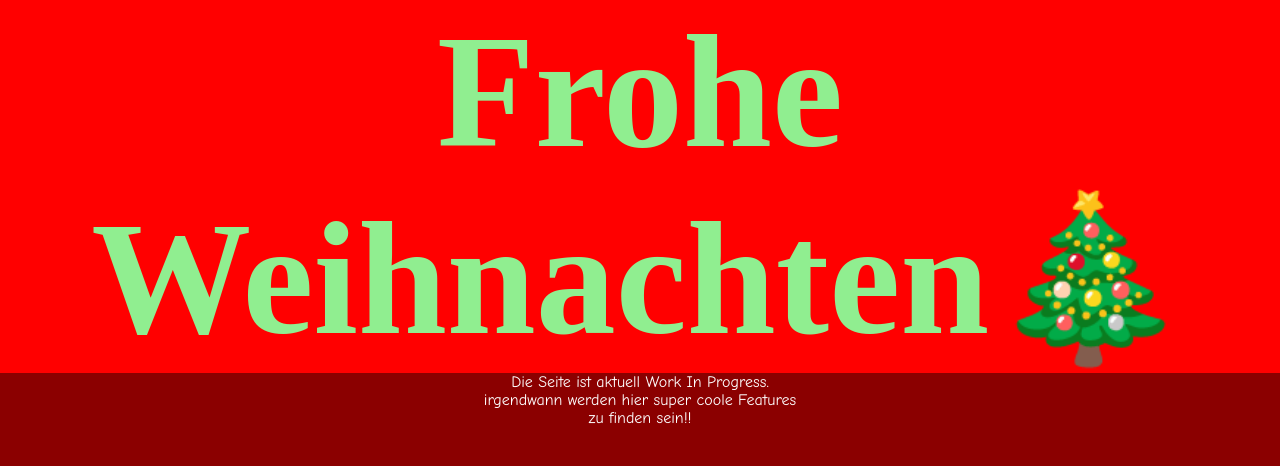
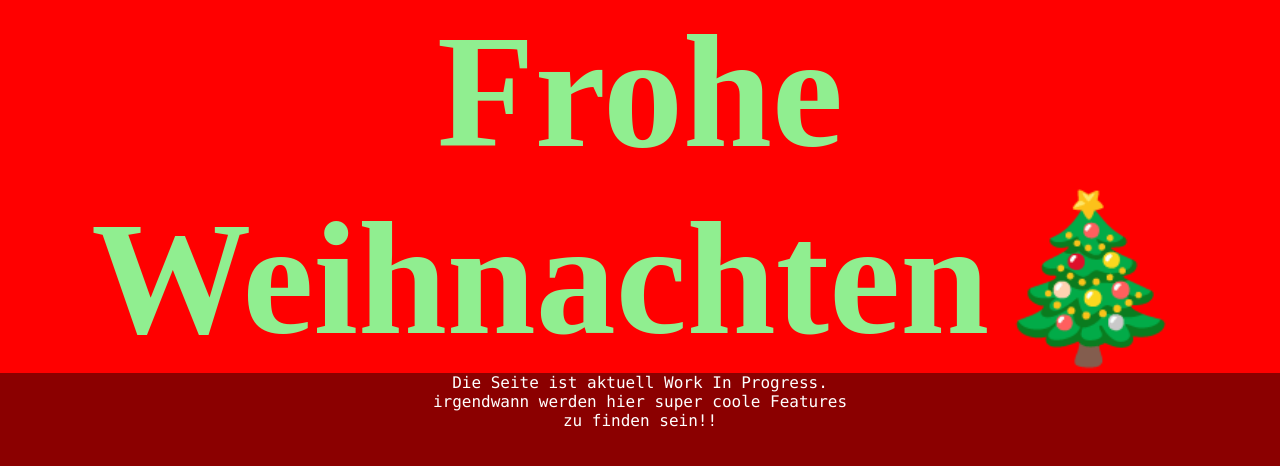
Before and after one commit to TheGreatSoldeir/thegreatsoldeir.github.io, a plain HTML site: page index.html in a window 1280 px wide. Drawn offline with Linux system fonts and the light colour scheme; a web font is replaced by a local one.

Commit message:
Projekt wurde vom bösartigen Virus (Comic Sans) befreit

```diff
--- a/index.html
+++ b/index.html
@@ -43,7 +43,7 @@
         }
 		.epictext {
             color: white;
-            font-family: 'Comic Sans MS', 'Comic Sans', cursive;
+            font-family: 'Monaco', 'Monaco', cursive;
 		}
     </style>
     <script>
```
